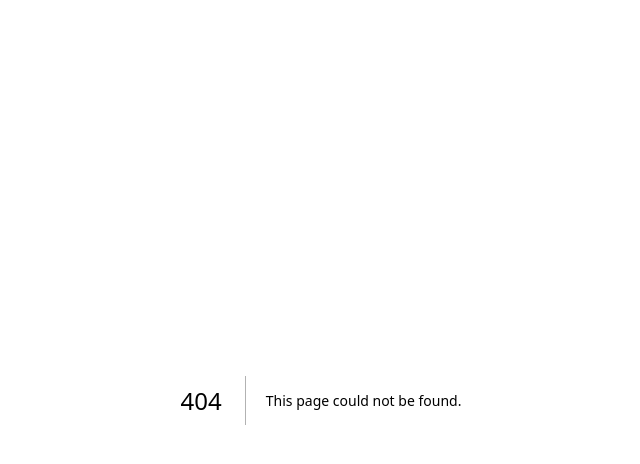
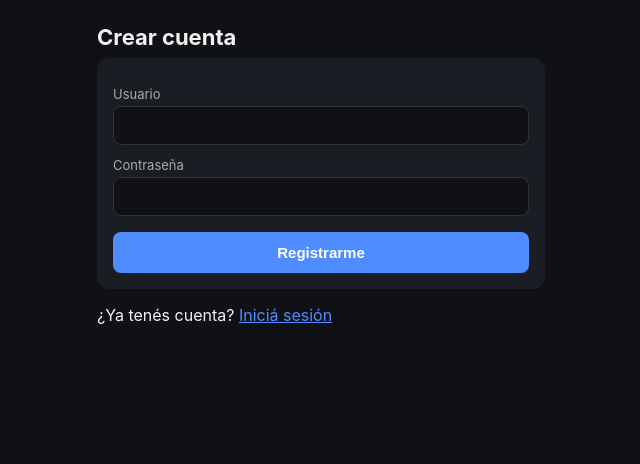
Before and after one commit to real-projects11/ADS-PLATAFORMA-PROTOTIPO, a Next.js app: page /register in a window 1280 px wide. Before the commit this address had no page. Shown: the top 464 px of the page, without its empty margins (319-959 px from the left). Built offline with nearby package versions, Linux system fonts and the light colour scheme.

Commit message:
Create register.js

```diff
--- /dev/null
+++ b/pages/register.js
@@ -0,0 +1,49 @@
+import { useState } from 'react';
+import { useRouter } from 'next/router';
+import Link from 'next/link';
+
+export default function Register() {
+  const [username, setUsername] = useState('');
+  const [password, setPassword] = useState('');
+  const [error, setError] = useState('');
+  const [loading, setLoading] = useState(false);
+  const router = useRouter();
+
+  async function handleSubmit(e) {
+    e.preventDefault();
+    setError('');
+    setLoading(true);
+    try {
+      const res = await fetch('/api/auth/register', {
+        method: 'POST',
+        headers: { 'Content-Type': 'application/json' },
+        body: JSON.stringify({ username, password }),
+      });
+      const data = await res.json();
+      if (!res.ok) {
+        setError(data.error || 'Error al registrarse.');
+        setLoading(false);
+        return;
+      }
+      router.replace('/dashboard');
+    } catch {
+      setError('Error de conexión.');
+      setLoading(false);
+    }
+  }
+
+  return (
+    <div className="container">
+      <h1>Crear cuenta</h1>
+      <form onSubmit={handleSubmit} className="card">
+        <label>Usuario</label>
+        <input value={username} onChange={(e) => setUsername(e.target.value)} required minLength={3} />
+        <label>Contraseña</label>
+        <input type="password" value={password} onChange={(e) => setPassword(e.target.value)} required minLength={6} />
+        {error && <p className="error">{error}</p>}
+        <button type="submit" disabled={loading}>{loading ? 'Creando...' : 'Registrarme'}</button>
+      </form>
+      <p>¿Ya tenés cuenta? <Link href="/login">Iniciá sesión</Link></p>
+    </div>
+  );
+}
```
